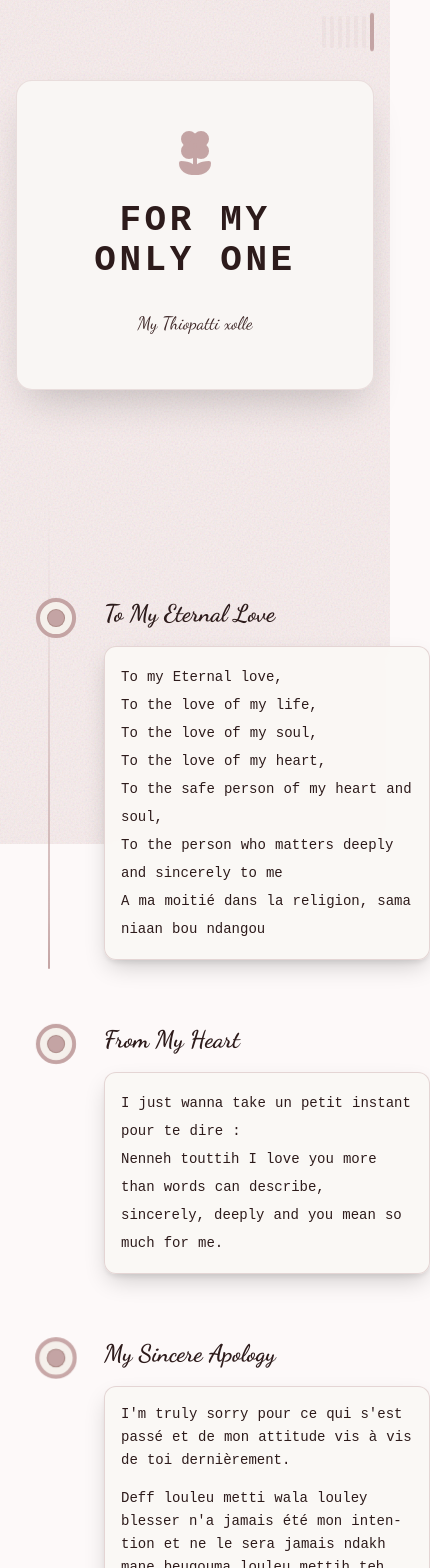
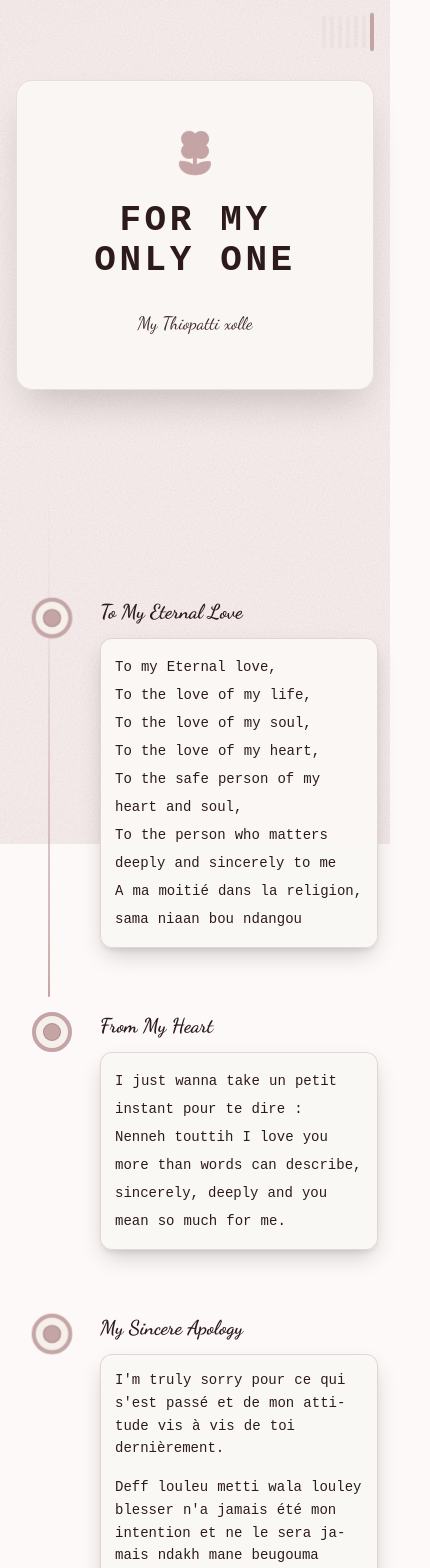
Before and after one commit to MMDIOUF/theday, a React (Vite) app: page / in a window 390 px wide. Shown: the top 1568 px of the page, 430 px wide, since content can reach past the window. Built offline with nearby package versions, Linux system fonts and the light colour scheme.

Commit message:
Mobile optimization: Reduce card width for better readability and compact design

```diff
--- a/src/components/Timeline.tsx
+++ b/src/components/Timeline.tsx
@@ -112,7 +112,7 @@ export const RomanticTimeline: React.FC<RomanticTimelineProps> = ({ data }) => {
         </motion.div>
 
         {/* Timeline Content */}
-        <div ref={ref} className="relative pb-20 px-2 md:px-0">
+        <div ref={ref} className="relative pb-20 px-1 md:px-0">
           {data.map((item, index) => (
             <div key={index} className={`flex justify-start ${getSpacingClass(item.spacing)} md:gap-10`}>
               {/* Timeline Point and Title */}
@@ -153,10 +153,10 @@ export const RomanticTimeline: React.FC<RomanticTimelineProps> = ({ data }) => {
               </div>
 
               {/* Content Card */}
-              <div className="relative pl-20 pr-2 md:pl-4 w-full">
+              <div className="relative pl-20 pr-1 md:pl-4 w-full">
                 {/* Mobile Title */}
                 <h3
-                  className="md:hidden block text-2xl mb-4 text-left font-script font-bold"
+                  className="md:hidden block text-xl mb-3 text-left font-script font-bold"
                   style={{ color: '#2d1b1b' }} // Marron très foncé
                 >
                   {item.title}
--- a/src/index.css
+++ b/src/index.css
@@ -42,25 +42,35 @@
     width: 100%;
   }
 
-  /* Mobile optimizations - Cards plus larges */
+  /* Mobile optimizations - Cards plus compactes */
   @media (max-width: 640px) {
     .romantic-card {
-      padding: 1.25rem;
+      padding: 1rem;
       margin: 0;
       border-radius: 0.75rem;
-      width: calc(100vw - 6rem);
-      max-width: calc(100vw - 6rem);
-      min-width: calc(100vw - 6rem);
+      width: calc(100vw - 8rem);
+      max-width: calc(100vw - 8rem);
+      min-width: calc(100vw - 8rem);
     }
   }
 
   /* Small mobile optimizations */
   @media (max-width: 480px) {
     .romantic-card {
-      width: calc(100vw - 4rem);
-      max-width: calc(100vw - 4rem);
-      min-width: calc(100vw - 4rem);
-      padding: 1rem;
+      width: calc(100vw - 7rem);
+      max-width: calc(100vw - 7rem);
+      min-width: calc(100vw - 7rem);
+      padding: 0.875rem;
+    }
+  }
+
+  /* Very small mobile optimizations */
+  @media (max-width: 360px) {
+    .romantic-card {
+      width: calc(100vw - 6rem);
+      max-width: calc(100vw - 6rem);
+      min-width: calc(100vw - 6rem);
+      padding: 0.75rem;
     }
   }
 
@@ -112,6 +122,14 @@
     .romantic-text {
       font-size: 0.8rem;
       line-height: 1.4;
+    }
+  }
+
+  /* Very small mobile text optimizations */
+  @media (max-width: 360px) {
+    .romantic-text {
+      font-size: 0.75rem;
+      line-height: 1.3;
     }
   }
 
```
